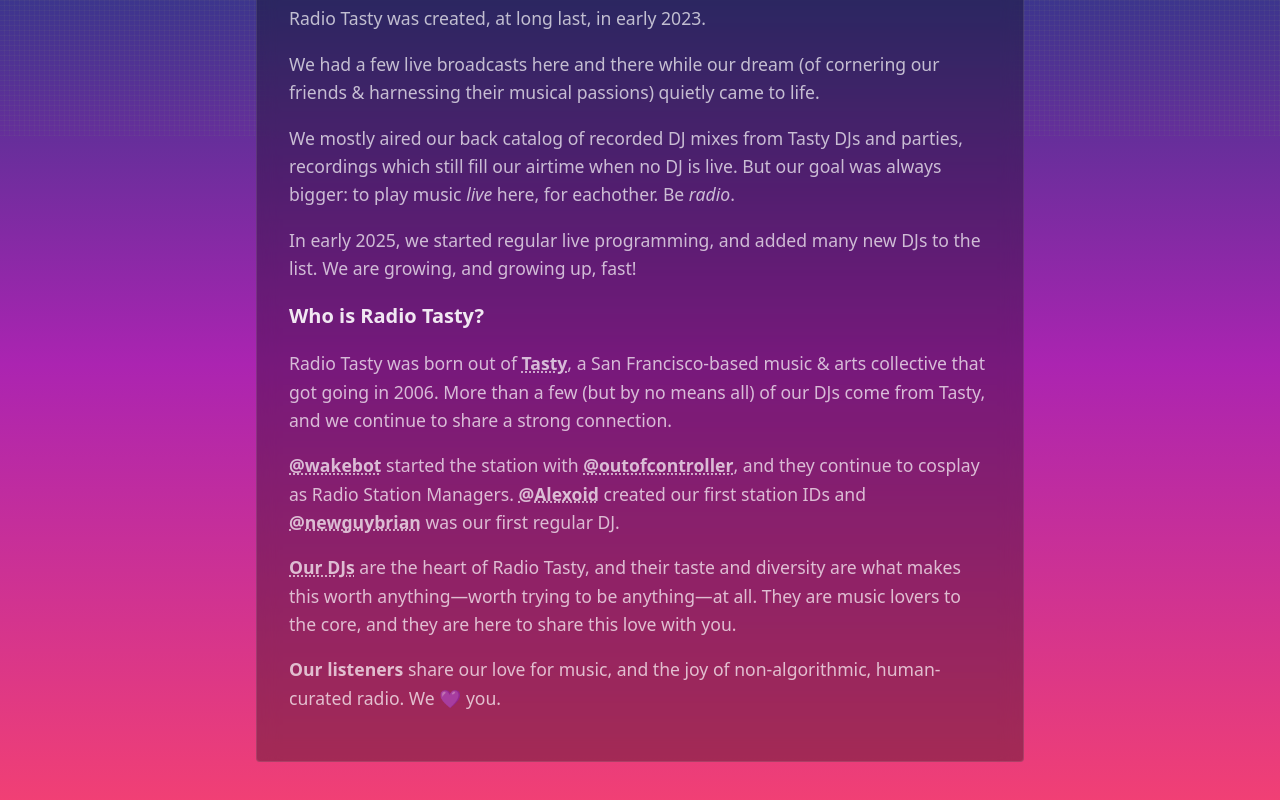
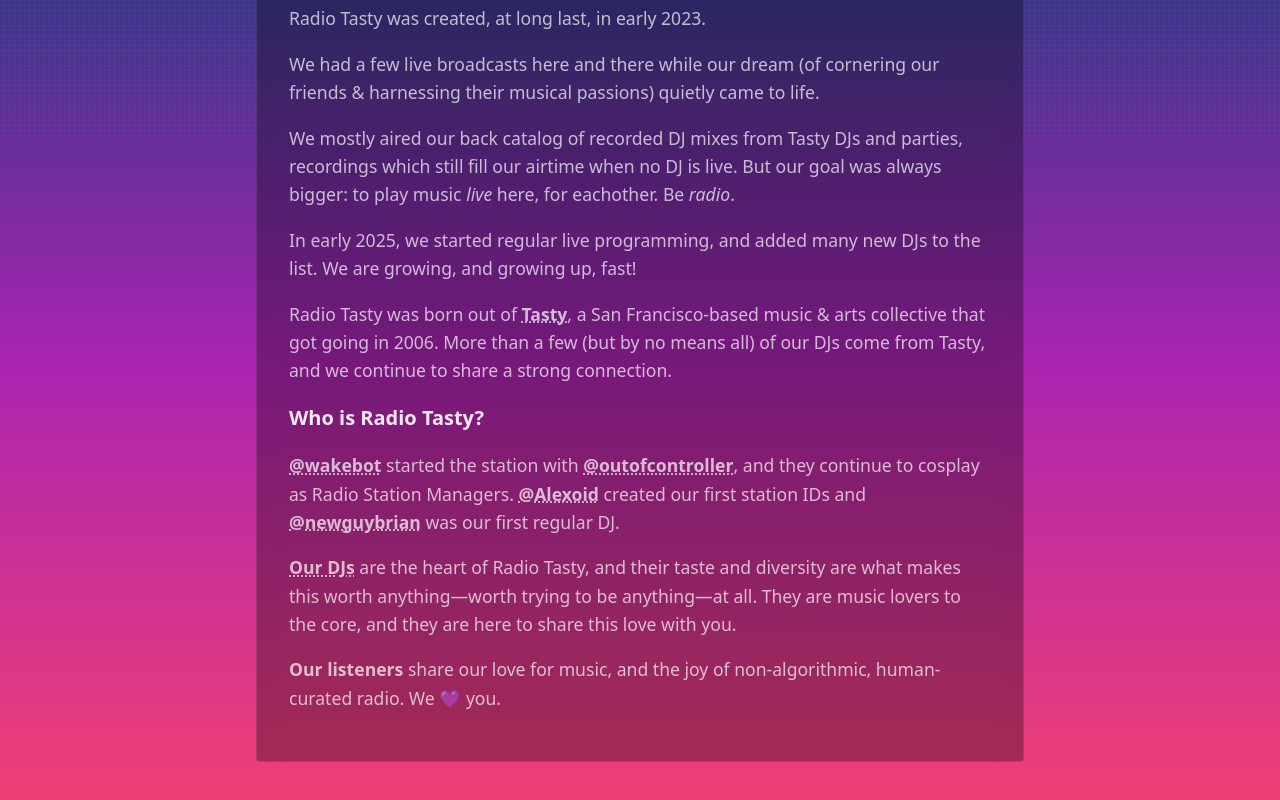
Before and after one commit to mik3y/radiotasty.com, a React (Vite) app: page /about in a window 1280 px wide. Shown: the part 664-1464 px from the top of the page. Built offline with nearby package versions, Linux system fonts and the light colour scheme; no server answers.

Commit message:
misc: update about page

```diff
--- a/src/views/About.tsx
+++ b/src/views/About.tsx
@@ -93,8 +93,6 @@ const AboutView = () => {
                   many new DJs to the list. We are growing, and growing up,
                   fast!
                 </p>
-              </FAQEntry>
-              <FAQEntry title="Who is Radio Tasty?">
                 <p>
                   Radio Tasty was born out of{" "}
                   <a href="https://tastysf.org">Tasty</a>, a San Francisco-based
@@ -102,6 +100,8 @@ const AboutView = () => {
                   a few (but by no means all) of our DJs come from Tasty, and we
                   continue to share a strong connection.
                 </p>
+              </FAQEntry>
+              <FAQEntry title="Who is Radio Tasty?">
                 <p>
                   <a href="https://soundcloud.com/wakebot">@wakebot</a> started
                   the station with{" "}
```
